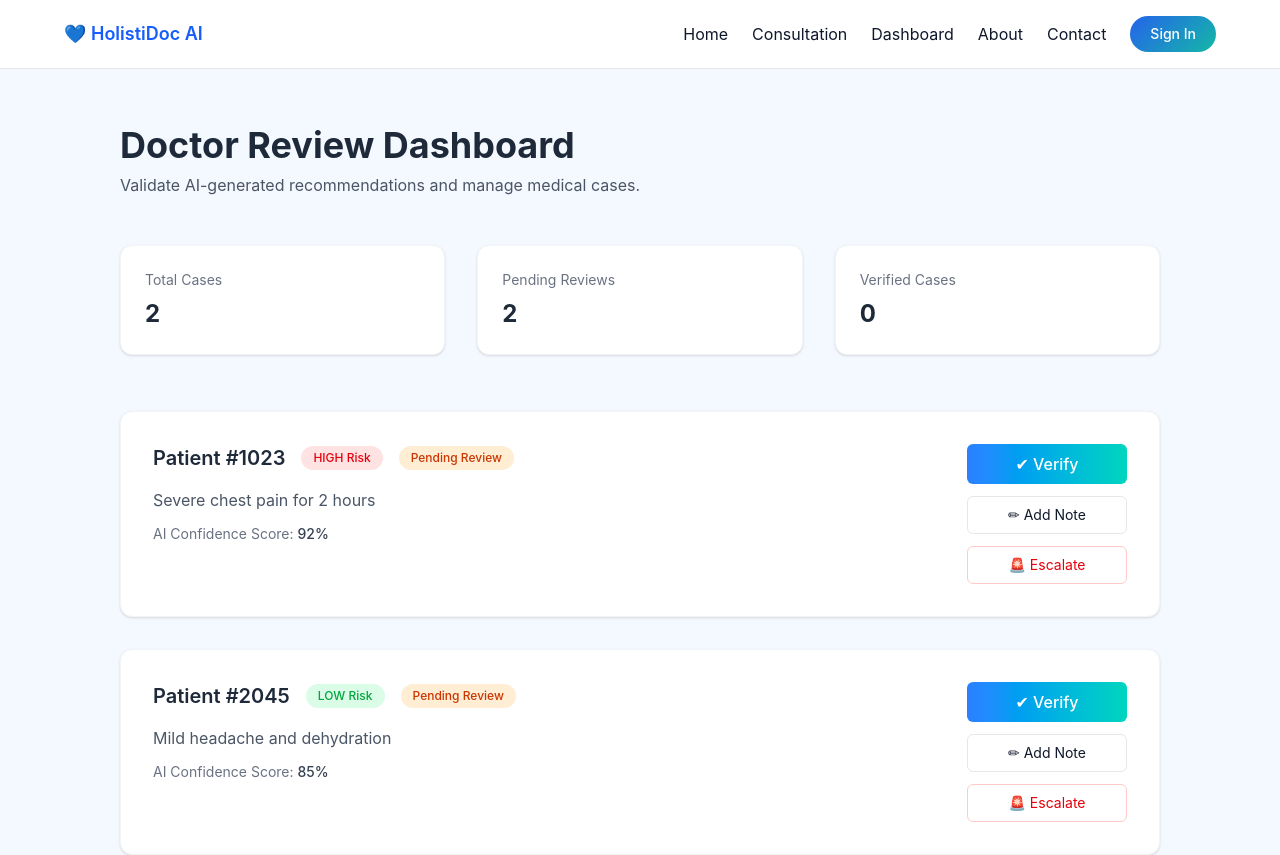
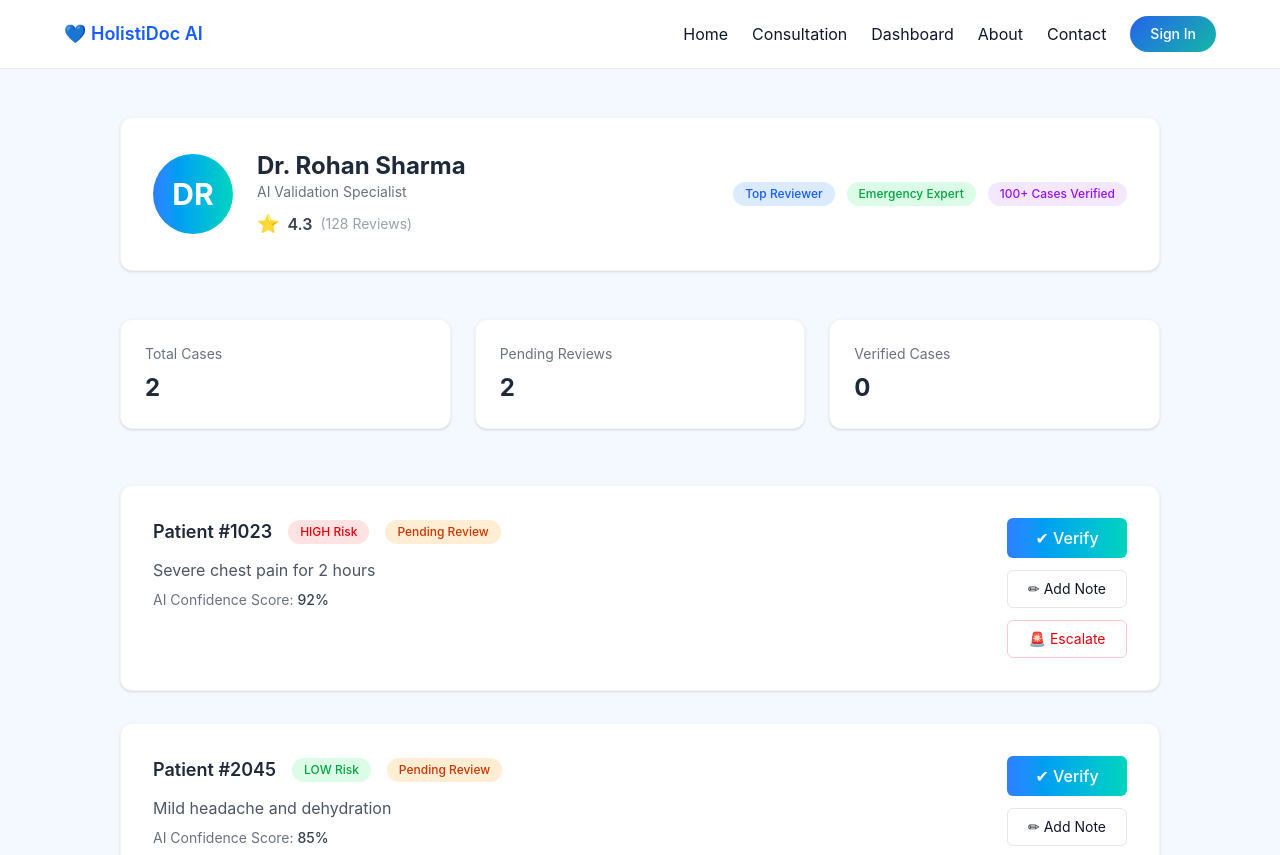
Before and after one commit to Keshar18/my-app, a Next.js app: page /doctor-panel in a window 1280 px wide. Shown: the top 855 px of the page. Built offline with nearby package versions, Linux system fonts and the light colour scheme.

Commit message:
added more features

```diff
--- a/app/doctor-panel/page.tsx
+++ b/app/doctor-panel/page.tsx
@@ -9,7 +9,6 @@ interface Case {
   risk: "LOW" | "MEDIUM" | "HIGH";
   confidence: number;
   status: "PENDING" | "VERIFIED";
-  notes?: string;
 }
 
 export default function DoctorPanel() {
@@ -40,14 +39,6 @@ export default function DoctorPanel() {
     );
   };
 
-  const addNote = (id: number, note: string) => {
-    setCases(prev =>
-      prev.map(c =>
-        c.id === id ? { ...c, notes: note } : c
-      )
-    );
-  };
-
   const getRiskBadge = (risk: string) => {
     if (risk === "HIGH")
       return "bg-red-100 text-red-600";
@@ -56,27 +47,62 @@ export default function DoctorPanel() {
     return "bg-green-100 text-green-600";
   };
 
-  const getStatusBadge = (status: string) => {
-    if (status === "VERIFIED")
-      return "bg-green-100 text-green-700";
-    return "bg-orange-100 text-orange-700";
-  };
+  return (
+    <div className="min-h-screen bg-[#f4f9ff] px-10 py-12">
 
-  return (
-    <div className="min-h-screen bg-[#f4f9ff] px-10 py-14">
+      {/* DOCTOR PROFILE HEADER */}
+      <div className="bg-white rounded-xl shadow-sm p-8 mb-12 border border-gray-100">
 
-      {/* Header */}
-      <div className="mb-12">
-        <h1 className="text-4xl font-bold text-gray-800 mb-2">
-          Doctor Review Dashboard
-        </h1>
-        <p className="text-gray-600">
-          Validate AI-generated recommendations and manage medical cases.
-        </p>
+        <div className="flex items-center justify-between flex-wrap gap-6">
+
+          {/* Left Section */}
+          <div className="flex items-center gap-6">
+
+            <div className="w-20 h-20 rounded-full bg-gradient-to-r from-blue-500 to-teal-400 flex items-center justify-center text-white text-3xl font-bold">
+              DR
+            </div>
+
+            <div>
+              <h1 className="text-2xl font-bold text-gray-800">
+                Dr. Rohan Sharma
+              </h1>
+
+              <p className="text-gray-500 text-sm">
+                AI Validation Specialist
+              </p>
+
+              {/* Rating */}
+              <div className="mt-2 flex items-center gap-2">
+                <span className="text-yellow-500 text-lg">⭐</span>
+                <span className="font-semibold text-gray-700">
+                  4.3
+                </span>
+                <span className="text-gray-400 text-sm">
+                  (128 Reviews)
+                </span>
+              </div>
+            </div>
+          </div>
+
+          {/* Badges */}
+          <div className="flex gap-3 flex-wrap">
+            <span className="px-3 py-1 bg-blue-100 text-blue-600 text-xs rounded-full font-medium">
+              Top Reviewer
+            </span>
+            <span className="px-3 py-1 bg-green-100 text-green-600 text-xs rounded-full font-medium">
+              Emergency Expert
+            </span>
+            <span className="px-3 py-1 bg-purple-100 text-purple-600 text-xs rounded-full font-medium">
+              100+ Cases Verified
+            </span>
+          </div>
+
+        </div>
       </div>
 
-      {/* Stats Section */}
-      <div className="grid md:grid-cols-3 gap-8 mb-14">
+      {/* HORIZONTAL STATS */}
+      <div className="grid md:grid-cols-3 gap-6 mb-14">
+
         <StatCard title="Total Cases" value={cases.length} />
         <StatCard
           title="Pending Reviews"
@@ -86,22 +112,22 @@ export default function DoctorPanel() {
           title="Verified Cases"
           value={cases.filter(c => c.status === "VERIFIED").length}
         />
+
       </div>
 
-      {/* Cases */}
+      {/* CASE LIST */}
       <div className="space-y-8">
         {cases.map(c => (
           <div
             key={c.id}
-            className="bg-white rounded-xl shadow-sm hover:shadow-md transition p-8 border border-gray-100"
+            className="bg-white rounded-xl shadow-sm p-8 border border-gray-100 hover:shadow-md transition"
           >
             <div className="flex justify-between flex-wrap gap-6">
 
-              {/* Left Side Info */}
               <div className="flex-1 min-w-[250px]">
 
-                <div className="flex items-center gap-4 mb-4">
-                  <h3 className="text-xl font-semibold text-gray-800">
+                <div className="flex items-center gap-4 mb-3">
+                  <h3 className="text-lg font-semibold text-gray-800">
                     {c.patient}
                   </h3>
 
@@ -109,56 +135,47 @@ export default function DoctorPanel() {
                     {c.risk} Risk
                   </span>
 
-                  <span className={`px-3 py-1 text-xs rounded-full font-medium ${getStatusBadge(c.status)}`}>
+                  <span className={`px-3 py-1 text-xs rounded-full font-medium ${
+                    c.status === "VERIFIED"
+                      ? "bg-green-100 text-green-700"
+                      : "bg-orange-100 text-orange-700"
+                  }`}>
                     {c.status === "VERIFIED"
-                      ? "Verified by Doctor"
+                      ? "Verified"
                       : "Pending Review"}
                   </span>
                 </div>
 
-                <p className="text-gray-600 mb-3">
+                <p className="text-gray-600 mb-2">
                   {c.problem}
                 </p>
 
-                <div className="text-sm text-gray-500">
-                  AI Confidence Score:{" "}
-                  <span className="font-medium text-gray-700">
+                <p className="text-sm text-gray-500">
+                  AI Confidence Score:
+                  <span className="font-medium text-gray-700 ml-1">
                     {c.confidence}%
                   </span>
-                </div>
-
-                {c.notes && (
-                  <div className="mt-4 bg-blue-50 border border-blue-100 p-3 rounded-md text-sm text-gray-700">
-                    <strong>Doctor Note:</strong> {c.notes}
-                  </div>
-                )}
+                </p>
 
               </div>
 
-              {/* Actions */}
-              <div className="flex flex-col gap-3 min-w-[160px]">
+              {/* ACTIONS */}
+              <div className="flex flex-col gap-3">
 
                 {c.status === "PENDING" && (
                   <button
                     onClick={() => verifyCase(c.id)}
-                    className="px-4 py-2 rounded-md bg-gradient-to-r from-blue-500 to-teal-400 text-white font-medium hover:scale-105 transition"
+                    className="px-5 py-2 rounded-md bg-gradient-to-r from-blue-500 to-teal-400 text-white font-medium hover:scale-105 transition"
                   >
                     ✔ Verify
                   </button>
                 )}
 
-                <button
-                  onClick={() =>
-                    addNote(c.id, "Reviewed. Recommendations look appropriate.")
-                  }
-                  className="px-4 py-2 rounded-md border border-gray-200 hover:bg-gray-50 transition text-sm"
-                >
+                <button className="px-5 py-2 rounded-md border border-gray-200 hover:bg-gray-50 text-sm transition">
                   ✏ Add Note
                 </button>
 
-                <button
-                  className="px-4 py-2 rounded-md border border-red-200 text-red-600 hover:bg-red-50 transition text-sm"
-                >
+                <button className="px-5 py-2 rounded-md border border-red-200 text-red-600 hover:bg-red-50 text-sm transition">
                   🚨 Escalate
                 </button>
 
@@ -173,7 +190,7 @@ export default function DoctorPanel() {
   );
 }
 
-/* ---------- Stat Card Component ---------- */
+/* --------- Stat Card Component --------- */
 
 function StatCard({ title, value }: { title: string; value: number }) {
   return (
```
